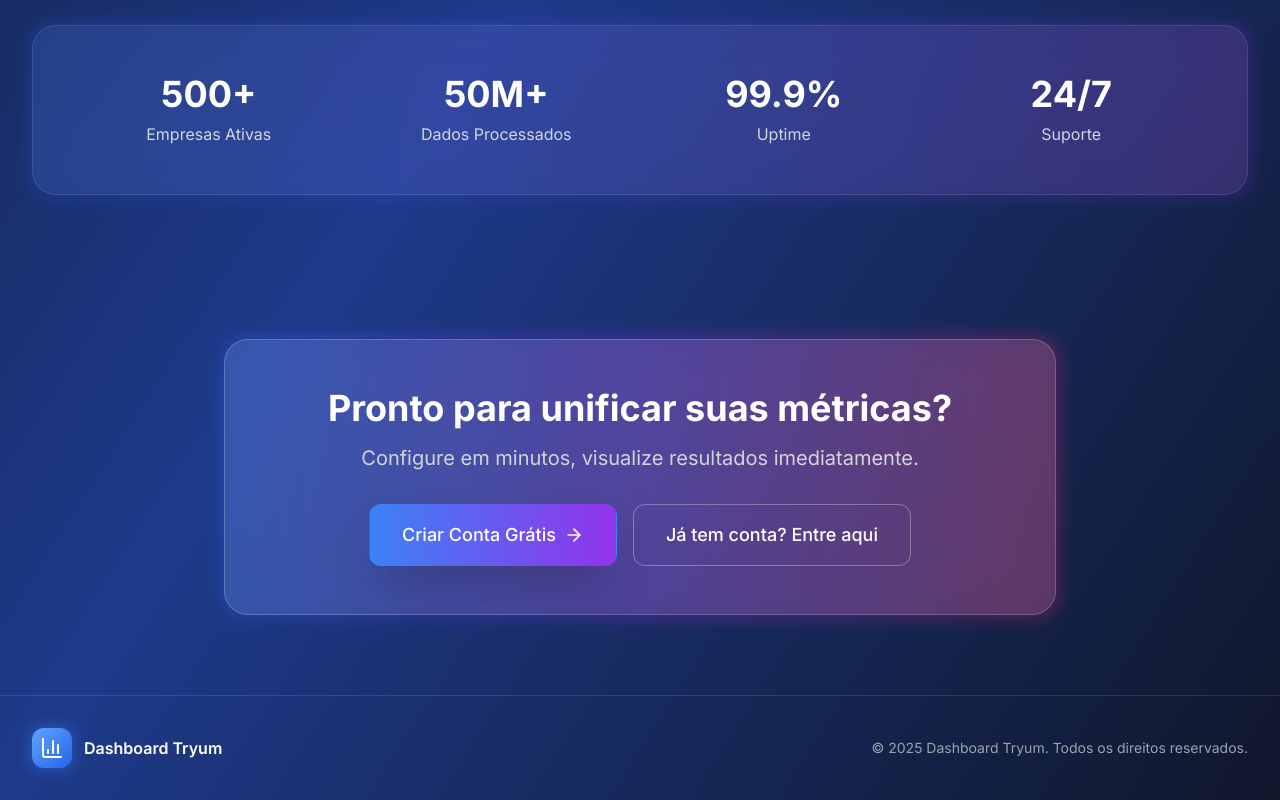
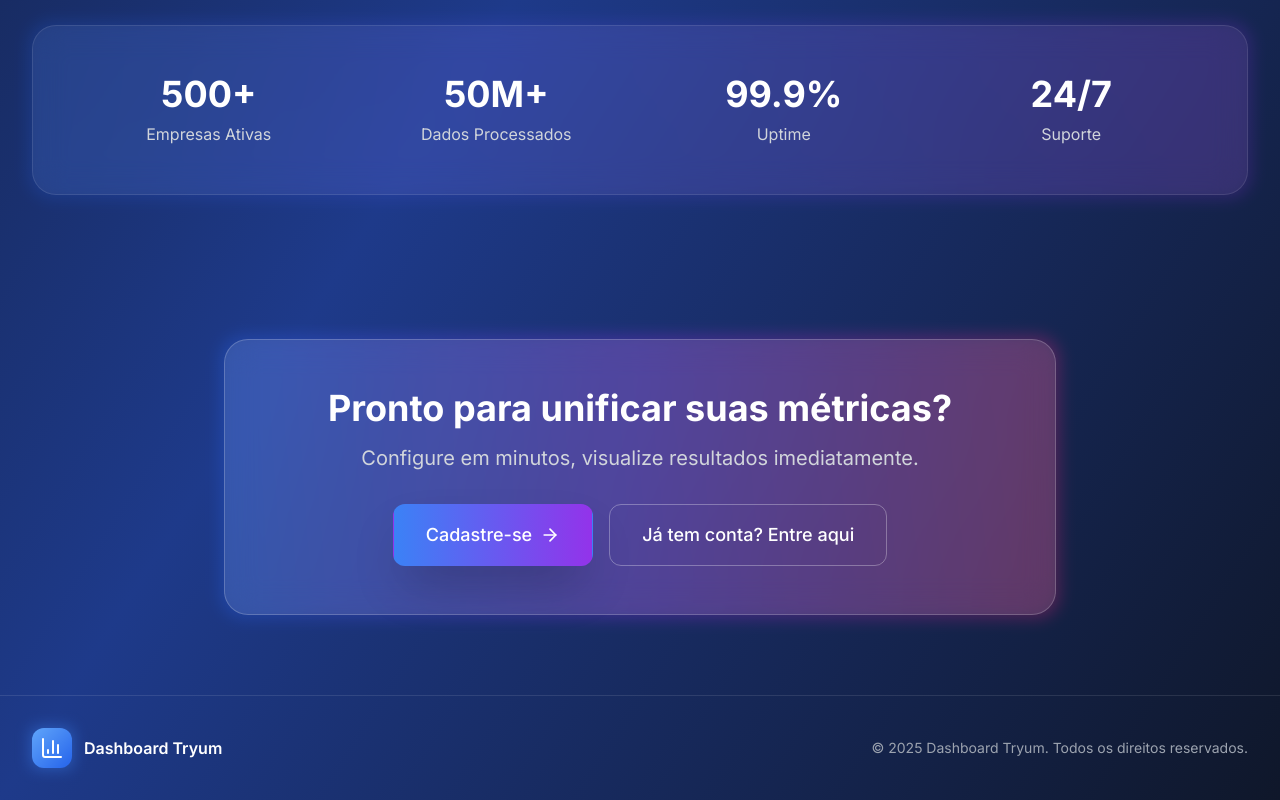
Before and after one commit to Kleberfca/dashboard-simples, a Next.js app: page / in a window 1280 px wide. Shown: the part 1199-1999 px from the top of the page. Built offline with nearby package versions, Linux system fonts and the light colour scheme; no server answers.

Commit message:
Limpeza de arquivos antigos e adição de nova estrutura

```diff
--- a/src/app/page.tsx
+++ b/src/app/page.tsx
@@ -197,7 +197,7 @@ export default async function HomePage() {
                   href="/register"
                   className="inline-flex items-center px-8 py-4 border border-transparent text-lg font-medium rounded-xl text-white bg-gradient-to-r from-blue-500 to-purple-600 hover:from-blue-600 hover:to-purple-700 transition-all transform hover:scale-105 shadow-2xl"
                 >
-                  Criar Conta Grátis
+                  Cadastre-se
                   <ArrowRight className="ml-2 h-5 w-5" />
                 </Link>
                 <Link
```
